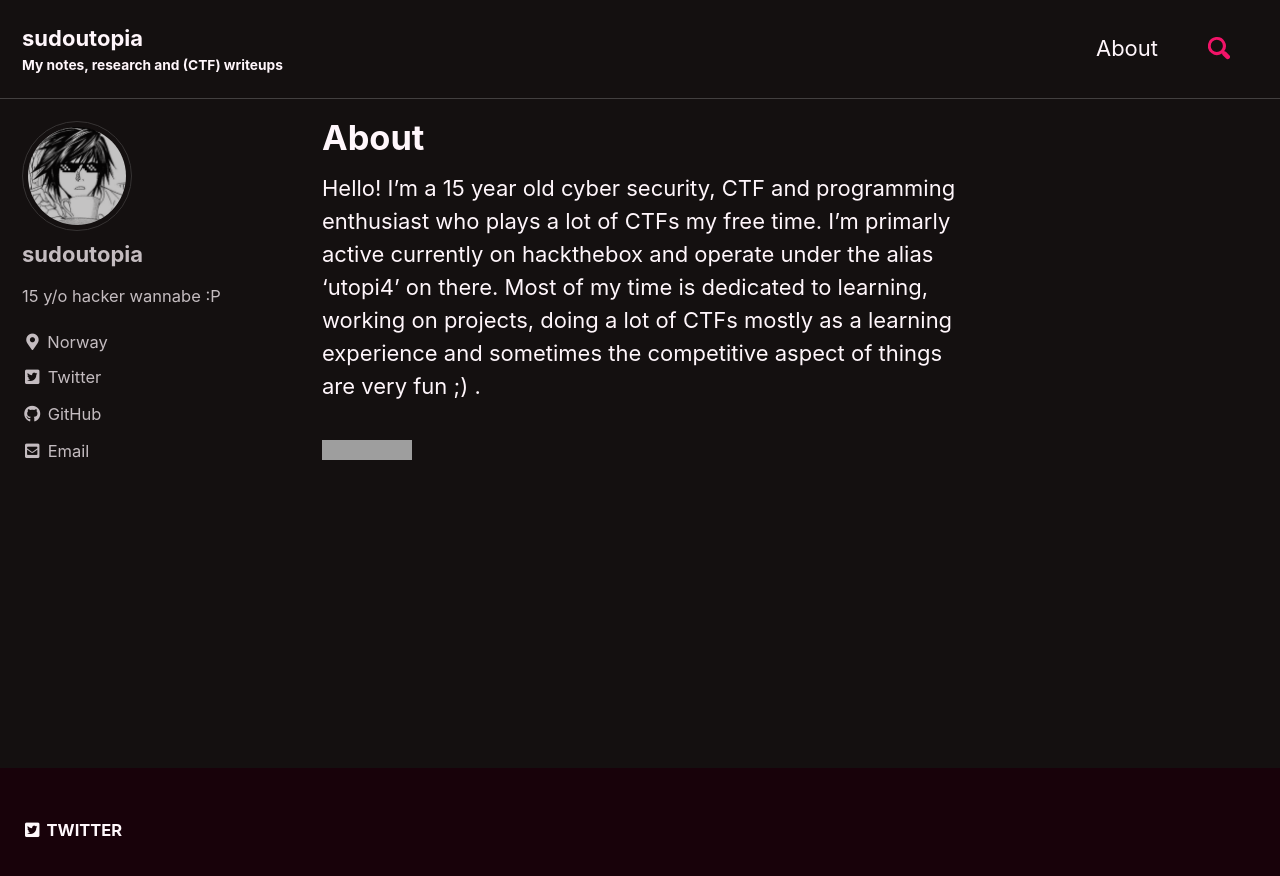
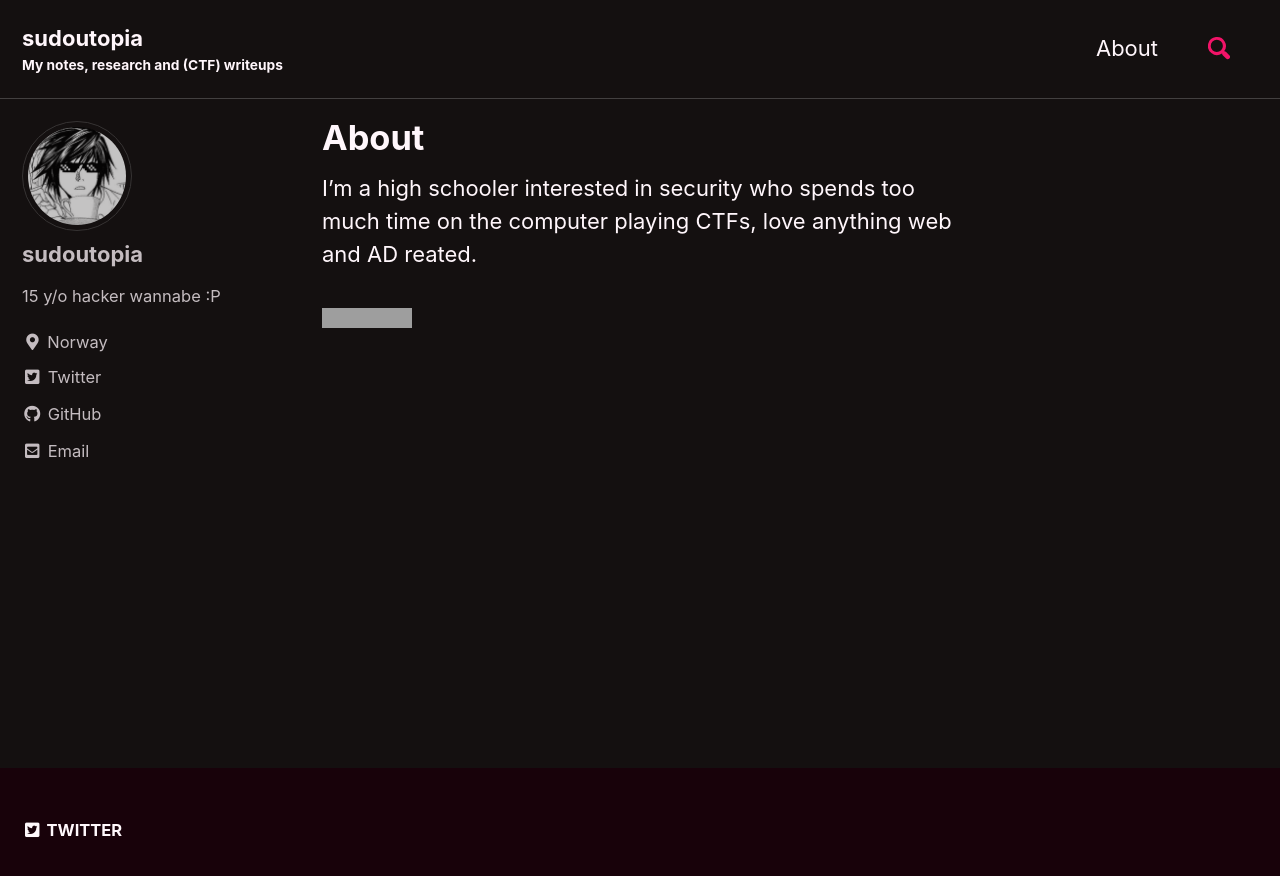
Before and after one commit to sudoutopia/sudoutopia.github.io, a Jekyll site: the page built from _pages/about.md, in a window 1280 px wide. Shown: the top 876 px of the page. Built offline with Jekyll 4.4.1, drawn with Linux system fonts in a browser that asks for light colours; cached includes are drawn as plain includes; grey boxes are pictures that could not be loaded.

Commit message:
Update about.md

```diff
--- a/_pages/about.md
+++ b/_pages/about.md
@@ -3,6 +3,6 @@ permalink: /about/
 title: "About"
 ---
 
-Hello! I'm a 15 year old cyber security, CTF and programming enthusiast who plays a lot of CTFs my free time. I'm primarly active currently on hackthebox and operate under the alias 'utopi4' on there. Most of my time is dedicated to learning, working on projects, doing a lot of CTFs mostly as a learning experience and sometimes the competitive aspect of things are very fun ;) .
+I'm a high schooler interested in security who spends too much time on the computer playing CTFs, love anything web and AD reated.
 
 <img src="http://www.hackthebox.eu/badge/image/401541" alt="Hack The Box">
```
